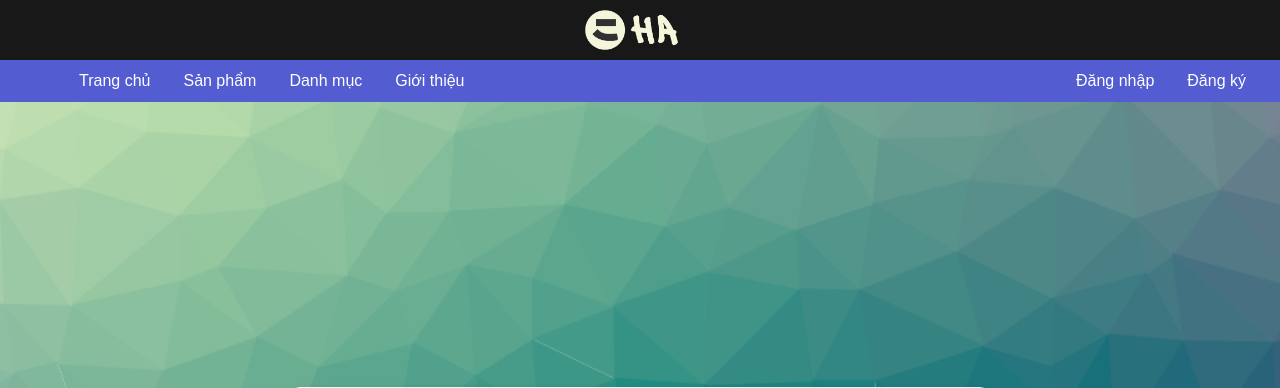
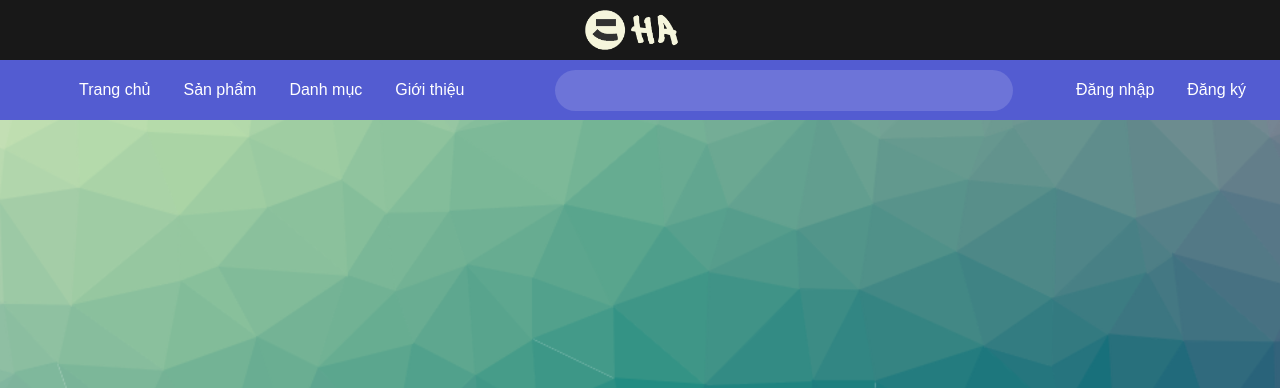
Before and after one commit to huy1235588/KTGK, a PHP site: page /dangky.php in a window 1280 px wide. Shown: the top 388 px of the page. Run offline with PHP 8.4, Linux system fonts and the light colour scheme; data that the repository does not hold is empty.

Commit message:
Implement search functionality with AJAX support, add search input and dropdown, and enhance navigation styles

```diff
--- /dev/null
+++ b/src/css/nav.css
@@ -0,0 +1,161 @@
+.menu {
+    position: sticky;
+    top: 0;
+    background-color: #535cd1;
+    z-index: 1000;
+}
+
+.menu .menu-list {
+    display: flex;
+    height: 60px;
+    margin: 0 20px;
+}
+
+.menu .menu-list > li {
+    display: flex;
+    align-items: center;
+    margin-left: 5px;
+    color: white;
+}
+
+.menu .menu-list > li a {
+    display: inline-block;
+    padding: 12px 14px;
+    color: white;
+}
+
+.menu .menu-list > li a:hover {
+    color: rgb(39, 198, 238);
+}
+
+.menu .menu-list > li .username {
+    margin-right: 10px;
+}
+
+.menu .menu-list > li.search {
+    margin: 0 auto;
+}
+
+.search-form {
+    background-color: hsla(0, 0%, 100%, 0.15);
+    color: #fff;
+    border-radius: 4px;
+    padding: 0 8px;
+    margin-left: 2rem;
+    display: flex;
+    align-items: center;
+    border-radius: 50px;
+}
+
+.search-input-container {
+    width: 400px;
+    font-weight: 400;
+    font-size: 1rem;
+    line-height: 1.4375em;
+    letter-spacing: 0.00938em;
+    padding: 0.5rem;
+    color: rgb(255, 255, 255);
+    box-sizing: border-box;
+    position: relative;
+    cursor: text;
+    display: inline-flex;
+    -webkit-box-align: center;
+    align-items: center;
+}
+
+.search-input-container .search-input {
+    font: inherit;
+    letter-spacing: inherit;
+    color: currentColor;
+    padding: 4px 0 5px;
+    border: 0;
+    box-sizing: content-box;
+    background: none;
+    height: 1em;
+    margin: 0;
+    -webkit-tap-highlight-color: transparent;
+    display: block;
+    min-width: 0;
+    width: 100%;
+    outline: none;
+    -webkit-animation-name: mui-auto-fill-cancel;
+    animation-name: mui-auto-fill-cancel;
+    -webkit-animation-duration: 10ms;
+    animation-duration: 10ms;
+}
+
+.button-clear {
+    display: flex;
+    align-items: center;
+    justify-content: center;
+    flex: 0 0 auto;
+    font-size: 1rem;
+    padding: 5px;
+    border-radius: 50%;
+    opacity: 0;
+    transition: background-color 150ms cubic-bezier(0.4, 0, 0.2, 1) 0ms;
+}
+
+.button-clear:hover {
+    background-color: rgba(0, 0, 0, 0.45);
+}
+
+.button-clear:active {
+    background-color: rgba(0, 0, 0, 0.65);
+}
+
+/* Dropdown */
+.search-dropdown {
+    position: absolute;
+    top: 100%;
+    left: 0;
+    right: 0;
+    background-color: #fff;
+    border-radius: 4px;
+    box-shadow: 0 2px 4px rgba(0, 0, 0, 0.1);
+    background-color: #3d4450;
+    display: none;
+}
+
+.search-dropdown .search-results {
+    display: block;
+}
+
+.search-dropdown .search-results .search-result-item .search-result-link {
+    display: grid;
+    padding: 10px;
+    grid-template-columns: 45px 75px auto 1fr;
+    grid-template-rows: auto;
+    grid-template-areas:
+        "img img title title"
+        "img img price price";
+    gap: 10px;
+}
+
+.search-dropdown .search-results .search-result-item .search-result-link:hover {
+    background-color: #f5f5f5;
+}
+
+.search-results .search-result-item img {
+    grid-area: img;
+    width: 120px;
+    height: 45px;
+}
+
+.search-results .search-result-item .search-title {
+    grid-area: title;
+    font-size: 1rem;
+    font-weight: 500;
+}
+
+.search-results .search-result-item .search-price {
+    grid-area: price;
+    font-size: 0.875rem;
+    color: #f5f5f5;
+    text-shadow: 1px 1px 3px rgba(0, 0, 0, 0.3);
+}
+
+.search-results .search-result-item:hover .search-title,
+.search-results .search-result-item:hover .search-price {
+    color: #151515;
+}
--- a/src/nav.php
+++ b/src/nav.php
@@ -1,34 +1,4 @@
-<style>
-    .menu {
-        background-color: rgb(83, 92, 209);
-    }
-
-    .menu ul {
-        display: flex;
-        margin: 0 20px;
-    }
-
-    .menu ul li {
-        display: flex;
-        align-items: center;
-        margin-left: 5px;
-        color: white;
-    }
-
-    .menu ul li a {
-        display: inline-block;
-        padding: 12px 14px;
-        color: white;
-    }
-
-    .menu ul li a:hover {
-        background-color: #333553;
-    }
-
-    .left-menu {
-        margin-right: auto;
-    }
-</style>
+<link rel="stylesheet" href="css/nav.css">
 
 <?php
 if (!isset($_SESSION)) {
@@ -38,7 +8,7 @@ $currentUrl = urlencode($_SERVER['REQUEST_URI']);
 ?>
 
 <nav class="menu">
-    <ul>
+    <ul class="menu-list">
         <li>
             <a href="trangchu.php">
                 Trang chủ
@@ -59,6 +29,29 @@ $currentUrl = urlencode($_SERVER['REQUEST_URI']);
                 Giới thiệu
             </a>
         </li>
+
+        <!-- Search -->
+        <li class="search">
+            <form action="timkiem.php" method="get" class="search-form">
+                <svg stroke="currentColor" fill="currentColor" stroke-width="0" viewBox="0 0 24 24" class="searchIcon" height="1em" width="1em" xmlns="http://www.w3.org/2000/svg">
+                    <path d="M10 18a7.952 7.952 0 0 0 4.897-1.688l4.396 4.396 1.414-1.414-4.396-4.396A7.952 7.952 0 0 0 18 10c0-4.411-3.589-8-8-8s-8 3.589-8 8 3.589 8 8 8zm0-14c3.309 0 6 2.691 6 6s-2.691 6-6 6-6-2.691-6-6 2.691-6 6-6z"></path>
+                </svg>
+
+                <div class="search-input-container">
+                    <input placeholder="Search store" class="search-input" type="text" value="">
+                    <!-- Dropdown -->
+                    <div class="search-dropdown"></div>
+                </div>
+
+                <button class="button-clear"
+                    tabindex="0" type="button">
+                    <svg stroke="currentColor" fill="currentColor" stroke-width="0" viewBox="0 0 512 512" height="1em" width="1em" xmlns="http://www.w3.org/2000/svg">
+                        <path d="M405 136.798L375.202 107 256 226.202 136.798 107 107 136.798 226.202 256 107 375.202 136.798 405 256 285.798 375.202 405 405 375.202 285.798 256z"></path>
+                    </svg>
+                </button>
+            </form>
+        </li>
+
         <?php if (isset($_SESSION['username'])): ?>
             <?php if (isset($_SESSION['role']) && $_SESSION['role'] === 'user'): ?>
                 <li>
@@ -75,7 +68,7 @@ $currentUrl = urlencode($_SERVER['REQUEST_URI']);
 
             <?php endif; ?>
             <li>
-                <p>
+                <p class="username">
                     Xin chào
                     <?= htmlspecialchars($_SESSION['username']) ?>
                 </p>
@@ -97,3 +90,45 @@ $currentUrl = urlencode($_SERVER['REQUEST_URI']);
         <?php endif; ?>
     </ul>
 </nav>
+
+<script>
+    const searchInput = document.querySelector('.search-input');
+    const buttonClear = document.querySelector('.button-clear');
+    const dropdown = document.querySelector('.search-dropdown');
+
+    // Xoá nội dung trong ô search
+    buttonClear.addEventListener('click', () => {
+        searchInput.value = '';
+        dropdown.style.display = 'none';
+    });
+
+    // Hiển thị gợi ý sản phẩm
+    searchInput.addEventListener('input', async () => {
+        const query = searchInput.value.trim();
+
+        if (query.length > 0) {
+            buttonClear.style.opacity = 1;
+
+            // Gọi API để lấy danh sách sản phẩm
+            const response = await fetch(`api/search.php?q=${encodeURIComponent(query)}`);
+
+            // Chuyển đổi response sang text (HTML)
+            const html = await response.text();
+
+            // Hiển thị danh sách sản phẩm
+            dropdown.innerHTML = html;
+
+            // Hiển thị dropdown
+            dropdown.style.display = 'block';
+        } else {
+            buttonClear.style.opacity = 0;
+            dropdown.style.display = 'none';
+        }
+    });
+
+    // Chọn sản phẩm từ danh sách
+    function selectProduct(productName) {
+        searchInput.value = productName;
+        dropdown.style.display = 'none';
+    }
+</script>
```
Also changed, not shown: src/api/search.php (added, +42 -0 lines).
